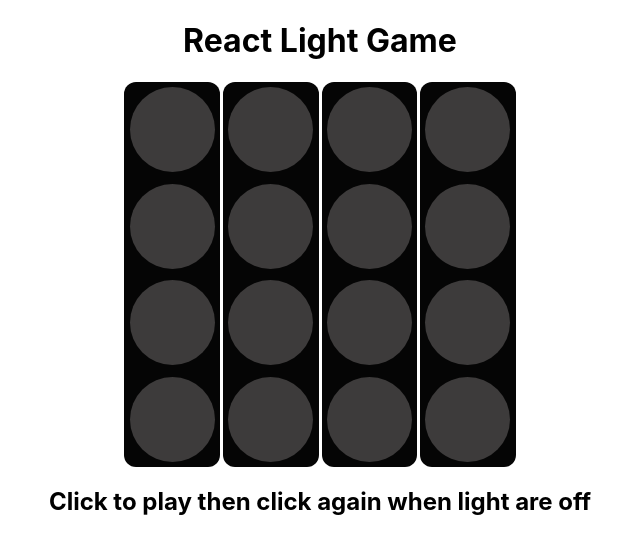
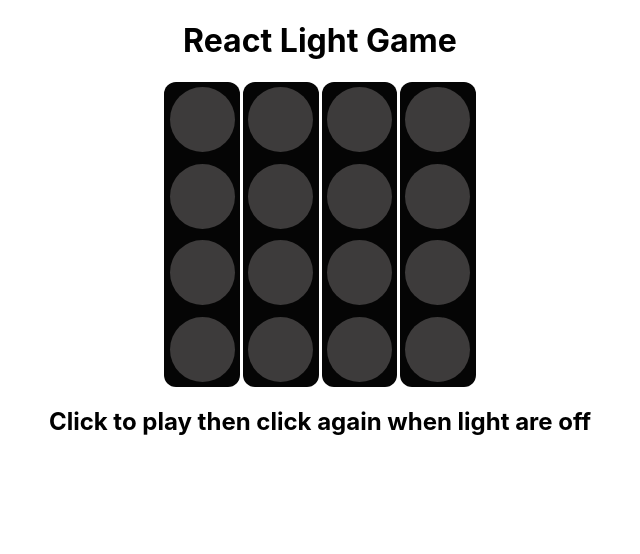
Before and after one commit to jordanupmc/react-light-game, a React (Create React App) app: page / in a window 1280 px wide. Shown: the top 554 px of the page, without its empty margins (320-960 px from the left). Built offline with nearby package versions, Linux system fonts and the light colour scheme.

Commit message:
Refacto : pure reducer, reduce size of light

```diff
--- a/src/App.css
+++ b/src/App.css
@@ -19,8 +19,8 @@
 }
 
 .TrafficLight-light {
-  height: 85px;
-  width: 85px;
+  height: 65px;
+  width: 65px;
   border-radius: 50%;
   display: inline-block;
   margin: 5.3px;
--- a/src/ReactLight.tsx
+++ b/src/ReactLight.tsx
@@ -7,6 +7,9 @@ export interface ReactLightProps {
      lightOnDelay?: number;
      lightOffWait?: number;
 }
+
+const MAX_WAIT_FOR_LIGHT_OFF = 8500;
+const LIGHT_DELAY = 950;
 
 export const ReactLight = ({ lightOffWait, lightOnDelay }: ReactLightProps) => {
      const [state, dispatch] = useReducer(reducer, initialState);
@@ -44,16 +47,17 @@ const handlClick = (state: ReactLightState, dispatch: React.Dispatch<ReactLightA
                break;
           case "GAME_OVER":
           case "FALSE_START":
-              dispatch({type: 'REPLAY_GAME'})
+               dispatch({ type: 'REPLAY_GAME' })
                break;
      }
 }
+
 const waitThenLightOff = (dispatch: React.Dispatch<ReactLightAction>, lightOffWait: number | undefined) => {
-     const timeout = lightOffWait ? lightOffWait : getRandomNumber(8500);
-     setTimeout(() => { dispatch({ type: 'LIGHT_OFF_ALL_TRAFFIC_LIGHT' }); }, timeout);
+     const timeout = lightOffWait ? lightOffWait : getRandomNumber(MAX_WAIT_FOR_LIGHT_OFF);
+     setTimeout(() => { dispatch({ type: 'LIGHT_OFF_ALL_TRAFFIC_LIGHT', payload: Date.now() }); }, timeout);
 }
 const waitThenLightOn = (dispatch: React.Dispatch<ReactLightAction>, trafficLightNumber: number, lightOnDelay: number | undefined) => {
-     const timeout = lightOnDelay ? lightOnDelay : 950;
+     const timeout = lightOnDelay ? lightOnDelay : LIGHT_DELAY;
      setTimeout(() => dispatch({ type: 'LIGHT_ON_SINGLE_TRAFFIC_LIGHT', payload: trafficLightNumber }), timeout);
 }
 
--- a/src/reducer.tsx
+++ b/src/reducer.tsx
@@ -46,7 +46,7 @@ export const reducer: ((arg0: ReactLightState, arg1: ReactLightAction) => ReactL
             return { ...state, trafficLights: newLights, gameState: "COUNT_START" };
         case "LIGHT_OFF_ALL_TRAFFIC_LIGHT":
             if (state.gameState === "FALSE_START") return { ...state };
-            return { ...state, trafficLights: [...initialState.trafficLights], gameState: 'START_RACE', startTime: Date.now() };
+            return { ...state, trafficLights: [...initialState.trafficLights], gameState: 'START_RACE', startTime: action.payload };
         case "GOOD_START":
             return { ...state, clickReactionTime: action.payload, gameState: 'GAME_OVER' };
         case "FALSE_START":
```
Also changed, not shown: 1 other file (tests, documents, lock files or other folders).
